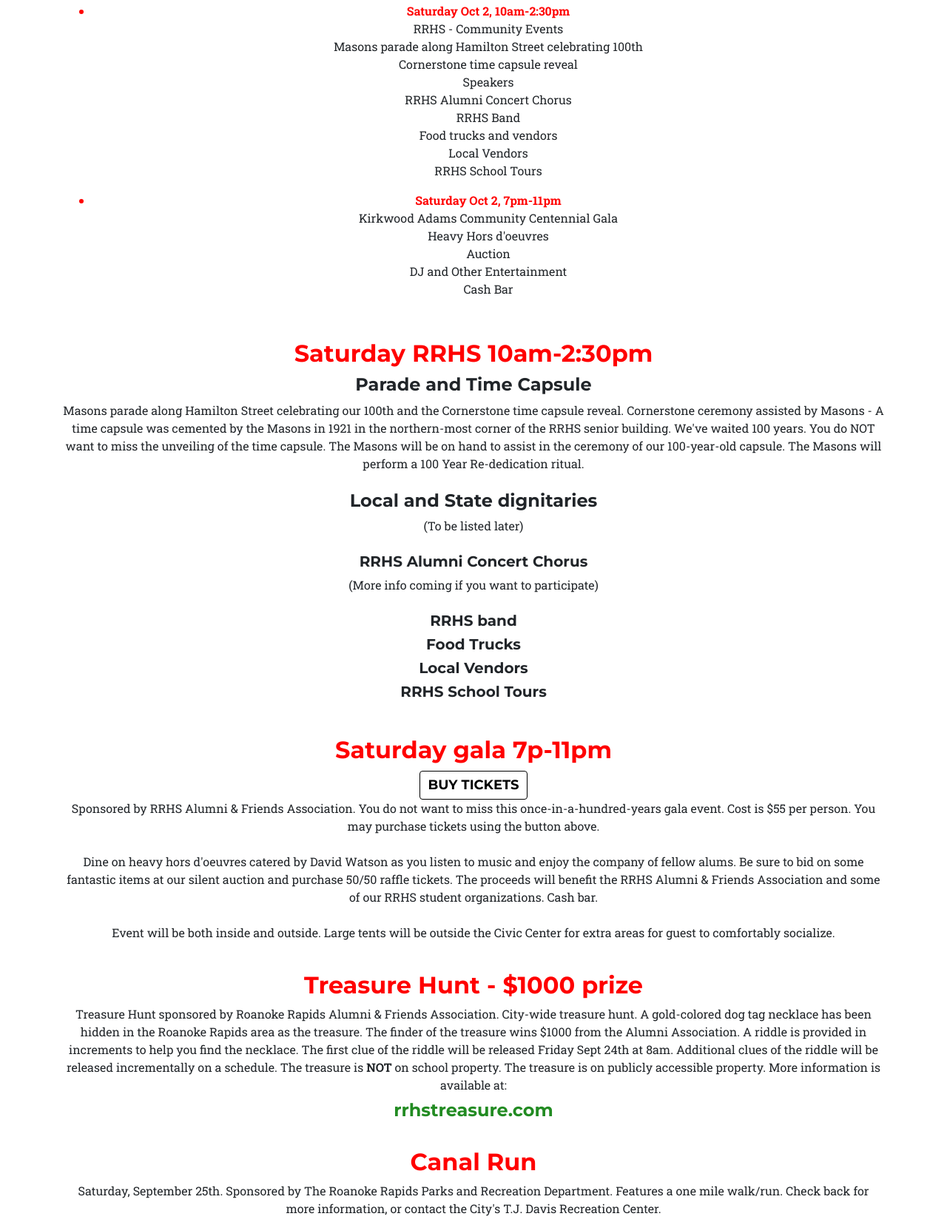
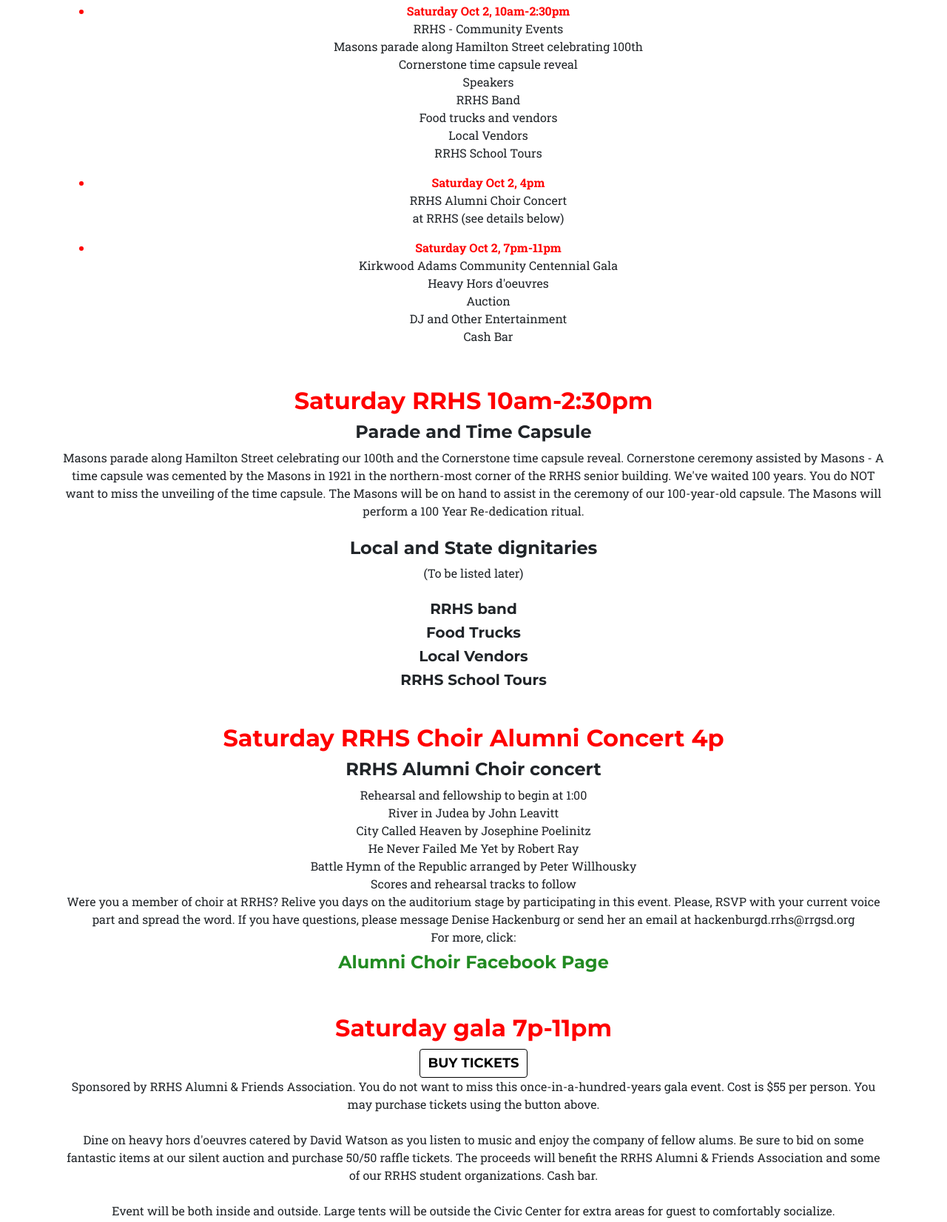
Before and after one commit to Kingman43/rrhsalumni100, a plain HTML site: page index.html in a window 1280 px wide. Shown: the part 718-2370 px from the top of the page at 74% size. Drawn offline with Linux system fonts and the light colour scheme; files that its build step writes are made by us from their sources; a web font is replaced by a local one.

Commit message:
Add RRHS Alumni Choir info

```diff
--- a/index.html
+++ b/index.html
@@ -47,6 +47,10 @@
 
 		  <li class="nav-item">
 	    	  <a class="nav-link js-scroll-trigger" href="#daytime">Saturday RRHS</a>
+		  </li>
+
+		  <li class="nav-item">
+			  <a class="nav-link js-scroll-trigger" href="#choir">Alumni Choir</a>
 		  </li>
 
 		  <li class="nav-item">
@@ -147,8 +151,6 @@
 			  <br>
 			  Speakers
 			  <br>
-			  RRHS Alumni Concert Chorus
-			  <br>
 			  RRHS Band
 			  <br>
 			  Food trucks and vendors
@@ -157,6 +159,15 @@
 			  <br>
 			  RRHS School Tours
 	      </ul>
+
+
+		  <ul>
+			  <li style="color:red"><b>Saturday Oct 2, 4pm</b></li>
+			  RRHS Alumni Choir Concert
+			  <br>
+			  at RRHS (see details below)
+		  </ul>
+
 
 
 		  <ul>
@@ -192,9 +203,6 @@
 				<h4>Local and State dignitaries</h4>
 				(To be listed later)
 				<br><br>
-				<h5>RRHS Alumni Concert Chorus</h5>
-				(More info coming if you want to participate)
-				<br><br>
 				<h5>RRHS band</h5>
 				<h5>Food Trucks</h5>
 				<h5>Local Vendors</h5>
@@ -205,6 +213,38 @@
 	</div>
 	<div class="spacerking"></div>
 	</div>
+
+
+	<div class="container" id="choir">
+		<div class="spacerking"></div>
+		<div class="row text-center">
+			<div class="col-md-12">
+				<h2 style="color:red">Saturday RRHS Choir Alumni Concert 4p</h2>
+				<h4>RRHS Alumni Choir concert</h4>
+				Rehearsal and fellowship to begin at 1:00
+				<br>
+				River in Judea by John Leavitt
+				<br>
+				City Called Heaven by Josephine Poelinitz
+				<br>
+				He Never Failed Me Yet by Robert Ray
+				<br>
+				Battle Hymn of the Republic arranged by Peter Willhousky
+				<br>
+				Scores and rehearsal tracks to follow
+				<br>
+				Were you a member of choir at RRHS? Relive you days on the auditorium stage by participating in this event.
+				Please, RSVP with your current voice part and spread the word.
+				If you have questions, please message Denise Hackenburg or send her an email at hackenburgd.rrhs@rrgsd.org
+				<br>
+				For more, click:
+				<h4><a class="nav-link js-scroll-trigger" href="https://www.facebook.com/groups/230263968963881/">Alumni Choir Facebook Page</a></h4>
+			</div>
+		</div>
+	</div>
+	<div class="spacerking"></div>
+	</div>
+
 
 	<div class="container" id="gala">
 	<div class="spacerking"></div>
@@ -318,8 +358,9 @@
     <footer>
 
 
+
 	<span class="copyright">
-	 <a js-scroll-trigger" href="mailto:rrhsalum100@gmail.com?subject=RRHS Centennial" target="_top">Email us</a>
+	 <a class="js-scroll-trigger" href="mailto:rrhsalum100@gmail.com?subject=RRHS Centennial" target="_top">Email us</a>
 	  with questions or comments
 	  <br>
 	  Please join us the first weekend of October
```
